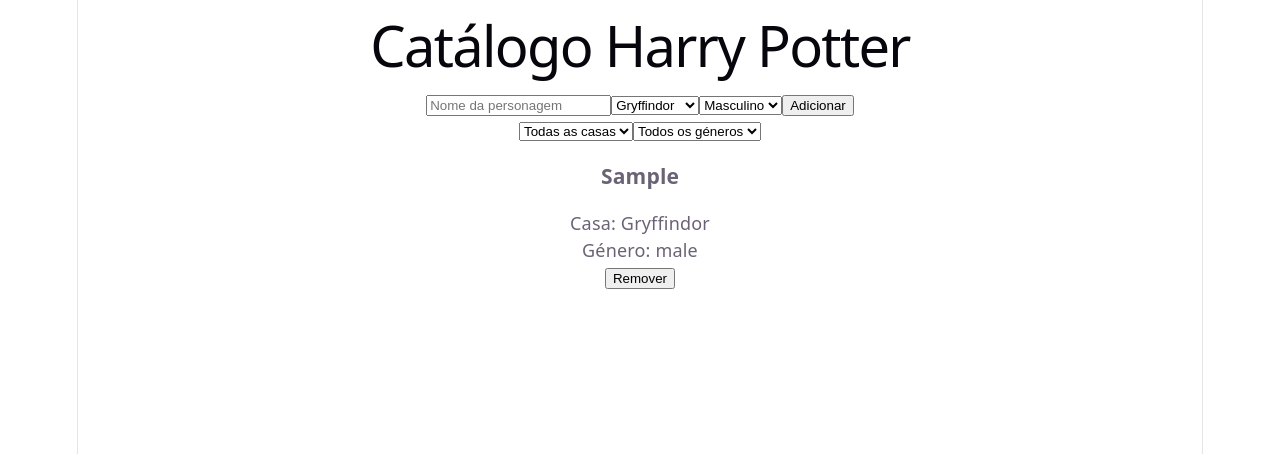
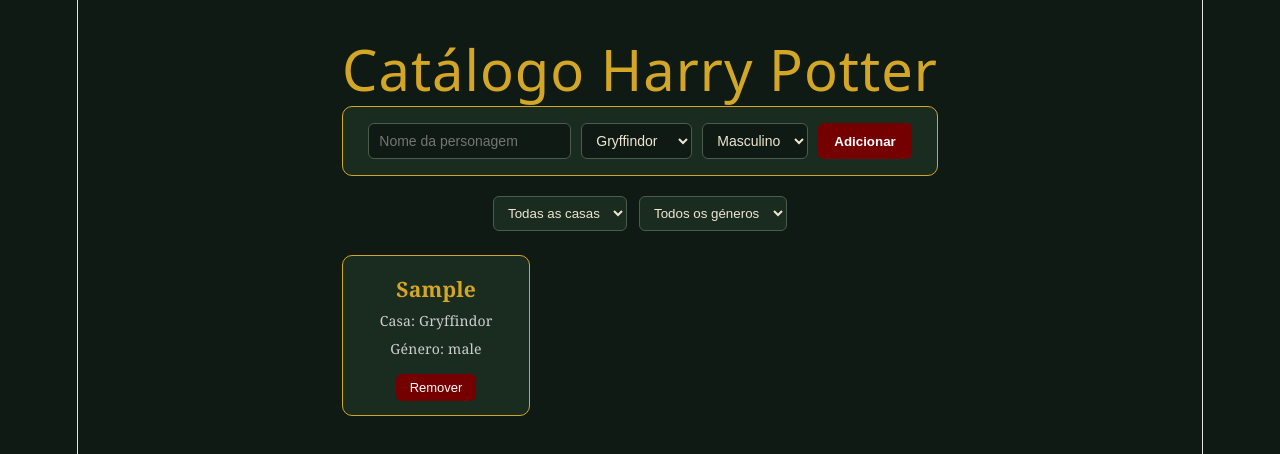
Before and after one commit to ClaudiaAlfieri/HP_Project, a React (Vite) app: page / in a window 1280 px wide. Both pictures are taken after typing "Sample" into the empty fields and a click on the button "Adicionar". Shown: the top 454 px of the page. Built offline with nearby package versions, Linux system fonts and the light colour scheme; no server answers.

Commit message:
Create App.css

```diff
--- a/src/App.css
+++ b/src/App.css
@@ -0,0 +1,134 @@
+* {
+  box-sizing: border-box;
+}
+
+body {
+  margin: 0;
+  font-family: "Georgia", "Times New Roman", serif;
+  background-color: #0e1a13;
+  color: #f0e6d2;
+}
+
+.app {
+  max-width: 1000px;
+  margin: 0 auto;
+  padding: 24px;
+}
+
+h1 {
+  text-align: center;
+  color: #d3a625; /* dourado */
+  letter-spacing: 1px;
+  margin-bottom: 24px;
+}
+
+/* Formulário de adicionar personagem */
+form {
+  display: flex;
+  flex-wrap: wrap;
+  gap: 10px;
+  justify-content: center;
+  background-color: #1a2b20;
+  padding: 16px;
+  border-radius: 10px;
+  margin-bottom: 20px;
+  border: 1px solid #d3a625;
+}
+
+form input,
+form select {
+  padding: 8px 10px;
+  border-radius: 6px;
+  border: 1px solid #4a5c4e;
+  background-color: #0e1a13;
+  color: #f0e6d2;
+  font-size: 14px;
+}
+
+form button {
+  padding: 8px 16px;
+  border: none;
+  border-radius: 6px;
+  background-color: #740001; /* vermelho Gryffindor */
+  color: white;
+  font-weight: bold;
+  cursor: pointer;
+  transition: background-color 0.2s;
+}
+
+form button:hover {
+  background-color: #9e0000;
+}
+
+/* Filtros */
+.filters {
+  display: flex;
+  justify-content: center;
+  gap: 12px;
+  margin-bottom: 24px;
+}
+
+.filters select {
+  padding: 8px 10px;
+  border-radius: 6px;
+  border: 1px solid #4a5c4e;
+  background-color: #1a2b20;
+  color: #f0e6d2;
+}
+
+/* Grid de personagens */
+.grid {
+  display: grid;
+  grid-template-columns: repeat(auto-fill, minmax(180px, 1fr));
+  gap: 16px;
+}
+
+/* Cartão de personagem */
+.card {
+  background-color: #1a2b20;
+  border: 1px solid #d3a625;
+  border-radius: 10px;
+  padding: 14px;
+  text-align: center;
+  transition: transform 0.2s, box-shadow 0.2s;
+}
+
+.card:hover {
+  transform: translateY(-4px);
+  box-shadow: 0 6px 14px rgba(211, 166, 37, 0.3);
+}
+
+.card img {
+  border-radius: 8px;
+  margin-bottom: 8px;
+  max-width: 100%;
+  height: 120px;
+  object-fit: cover;
+}
+
+.card h3 {
+  margin: 6px 0;
+  color: #d3a625;
+}
+
+.card p {
+  margin: 2px 0;
+  font-size: 14px;
+  color: #cfcfcf;
+}
+
+.card button {
+  margin-top: 10px;
+  padding: 6px 14px;
+  background-color: #740001;
+  color: white;
+  border: none;
+  border-radius: 6px;
+  cursor: pointer;
+  font-size: 13px;
+  transition: background-color 0.2s;
+}
+
+.card button:hover {
+  background-color: #9e0000;
+}
```
